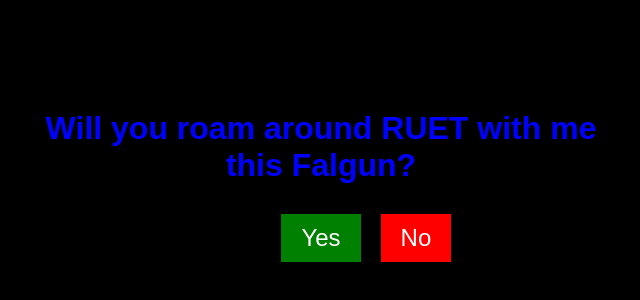
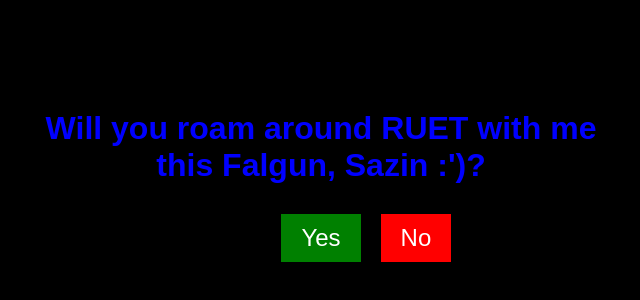
Before and after one commit to Wasi26Ahmad/Falgun, a plain HTML site: page index.html in a window 1280 px wide. Shown: the part 220-520 px from the top of the page, without its empty margins (319-959 px from the left). Drawn offline with Linux system fonts and the light colour scheme.

Commit message:
Update index.html

```diff
--- a/index.html
+++ b/index.html
@@ -8,7 +8,7 @@
 </head>
 <body>
     <div class="container">
-        <h1>Will you roam around RUET with me this Falgun?</h1>
+        <h1>Will you roam around RUET with me this Falgun, Sazin :')?</h1>
         <div class="buttons">
             <button id="yes">Yes</button>
             <button id="no">No</button>
```
